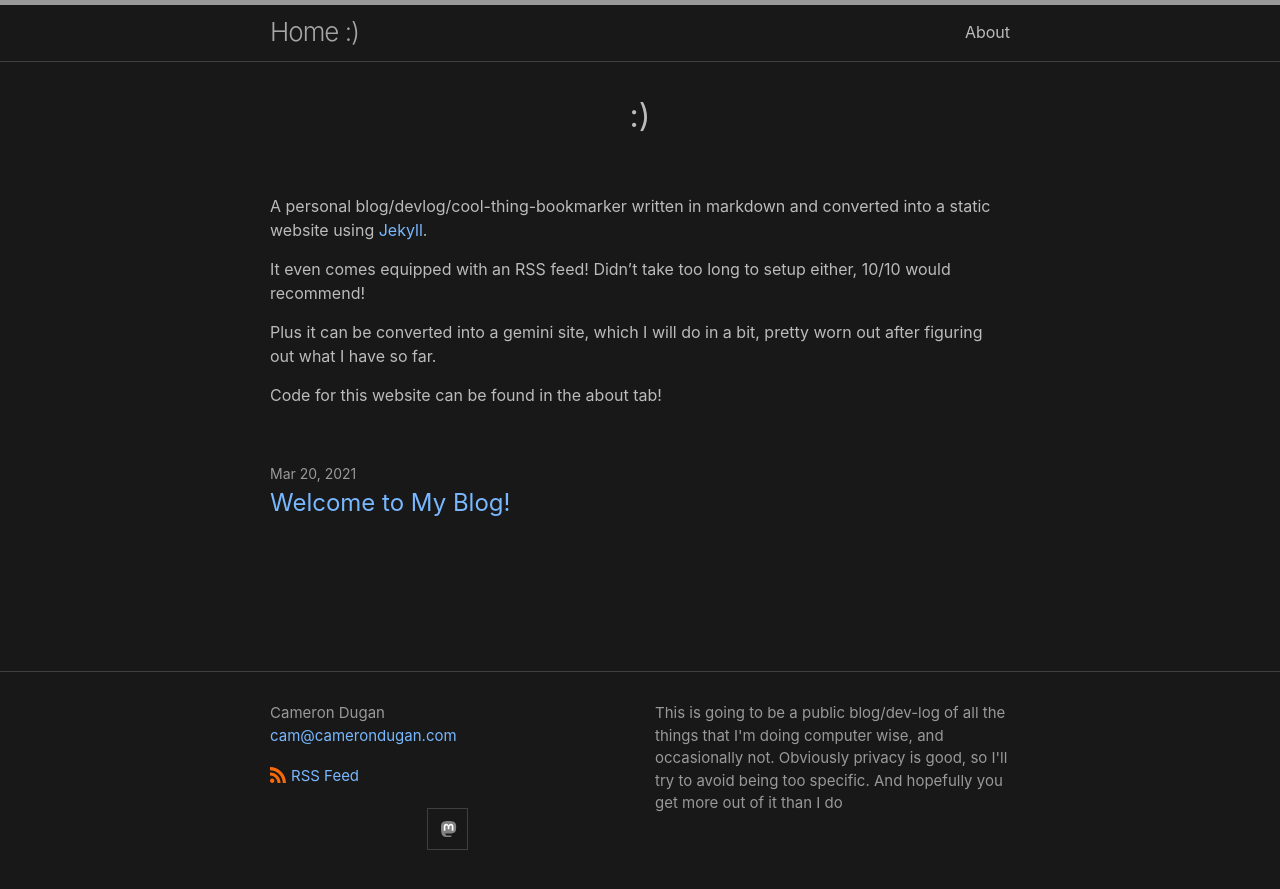
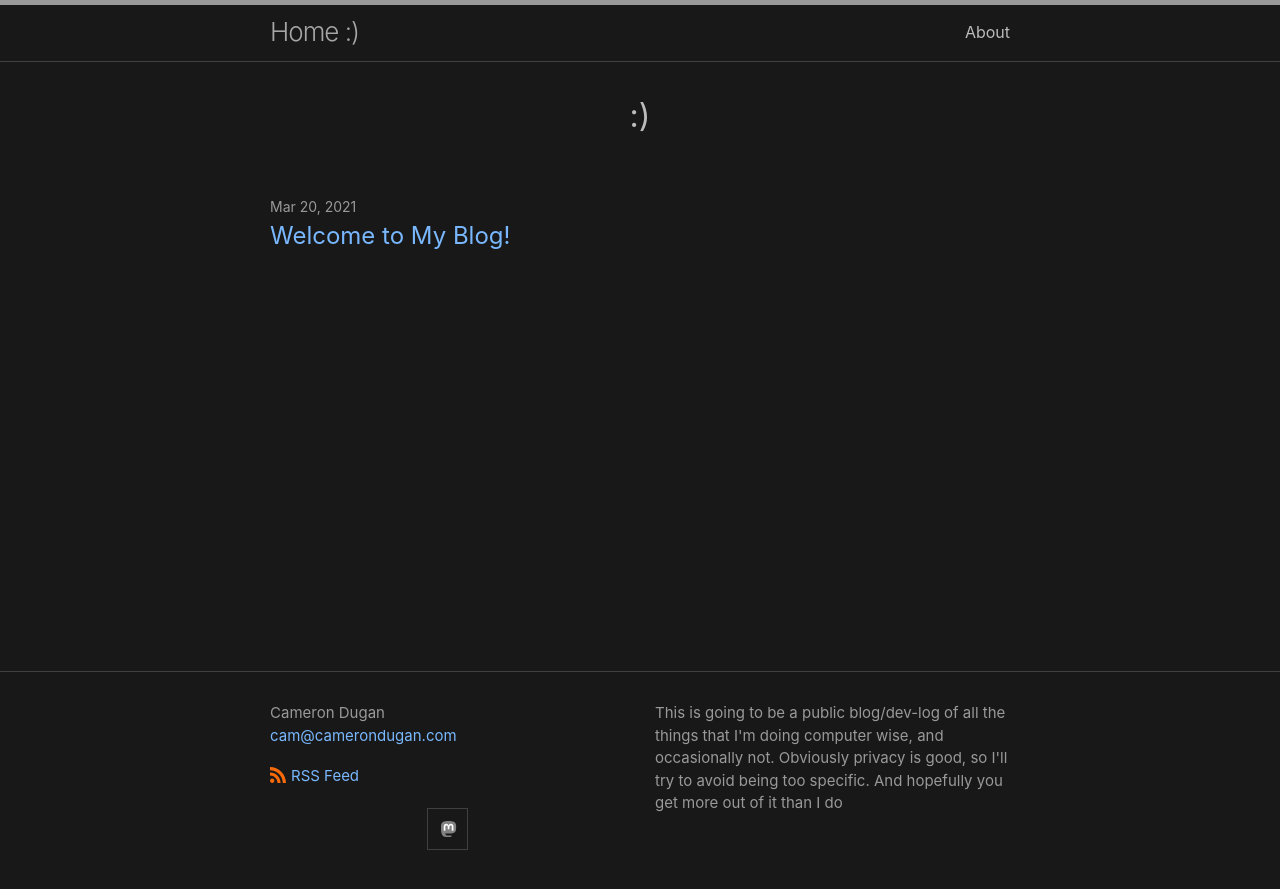
Before and after one commit to camerondugan/camerondugan.com, a Jekyll site: the page built from blog.markdown, in a window 1280 px wide. Shown: the top 889 px of the page. Built offline with Jekyll 4.4.1, drawn with Linux system fonts in a browser that asks for light colours.

Commit message:
Prep For Server

```diff
--- a/blog.markdown
+++ b/blog.markdown
@@ -9,13 +9,3 @@ permalink: /blog/
 # <center>:)</center>
 
 <br>
-
-A personal blog/devlog/cool-thing-bookmarker written in markdown and converted into a static website using [Jekyll](https://github.com/jekyll/jekyll).
-
-It even comes equipped with an RSS feed! Didn't take too long to setup either, 10/10 would recommend!
-
-Plus it can be converted into a gemini site, which I will do in a bit, pretty worn out after figuring out what I have so far.
-
-Code for this website can be found in the about tab!
-
-<br>
```
Also changed, not shown: 2 other files.
